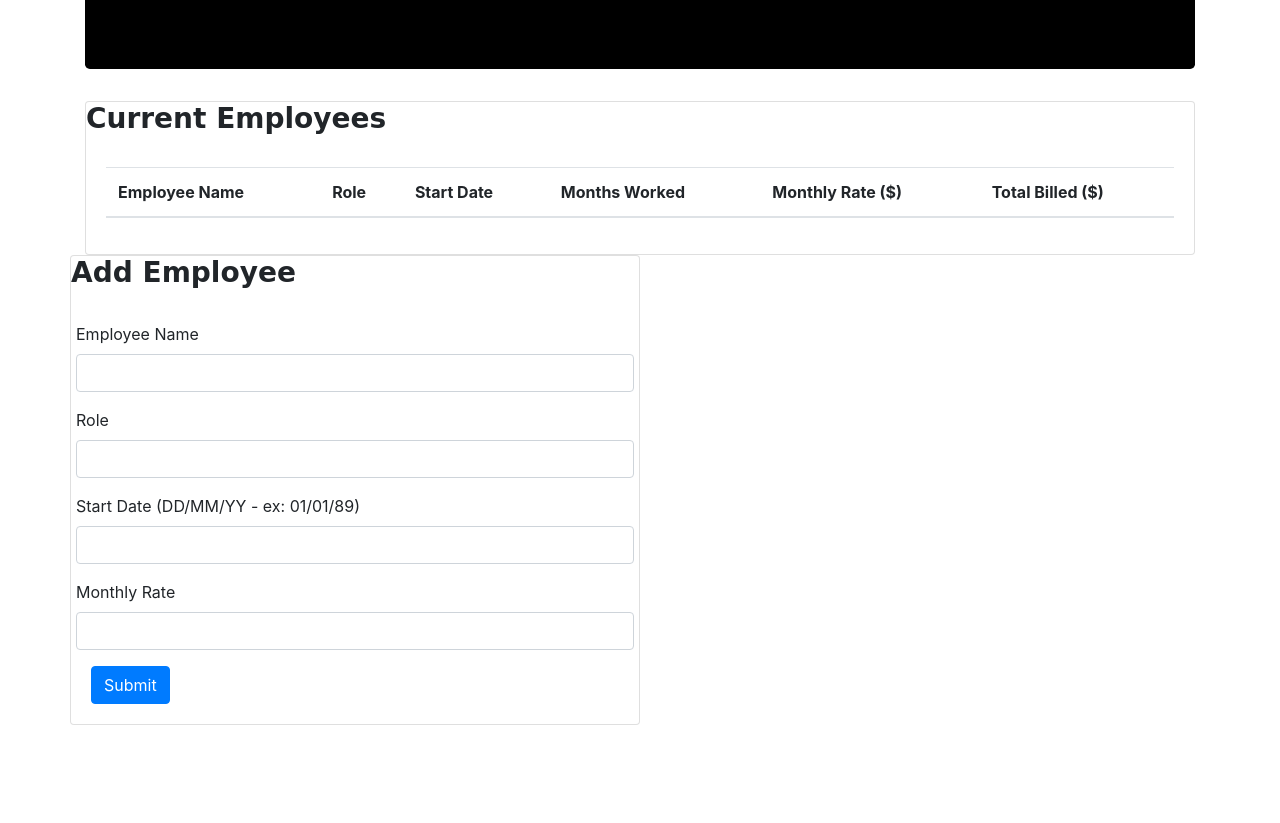
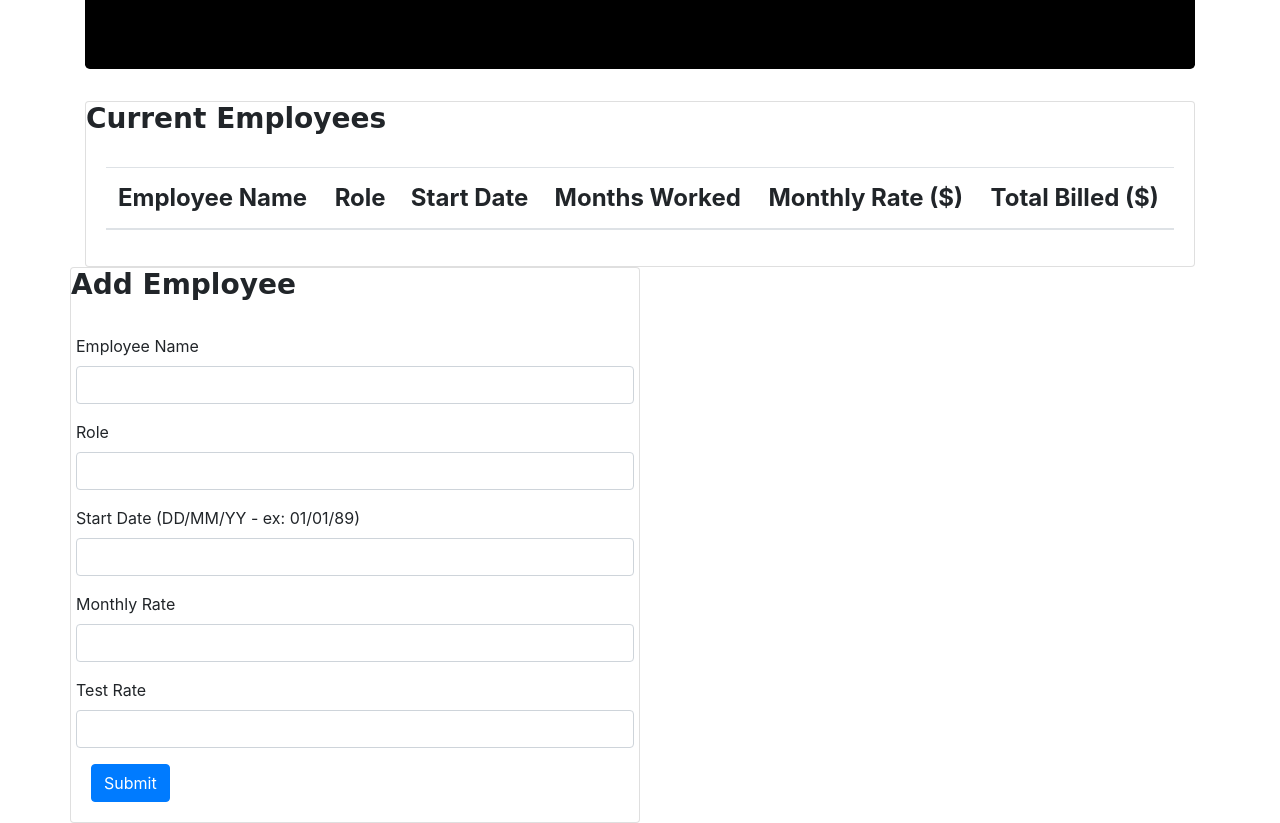
Before and after one commit to nakrap/branchTesting, a plain HTML site: page index.html in a window 1280 px wide. Shown: the part 157-980 px from the top of the page. Before the commit the page ends 882 px from the top, so only its background shows below. Drawn offline with nearby package versions, Linux system fonts and the light colour scheme; no server answers.

Commit message:
added to html and css

```diff
--- a/assets/css/style.css
+++ b/assets/css/style.css
@@ -1,3 +1,7 @@
 .card-title {
     font-family: cursive;
 }
+
+#employee-table {
+    font-size: 24px;
+}
--- a/index.html
+++ b/index.html
@@ -87,6 +87,10 @@
               <label for="rate-input">Monthly Rate</label>
               <input class="form-control" id="rate-input" type="text">
             </div>
+            <div class="form-group row">
+                <label for="test-input">Test Rate</label>
+                <input class="form-control" id="test-input" type="text">
+              </div>
             <button class="btn btn-primary" id="add-employee-btn" type="submit">Submit</button>
           </form>
 
```
